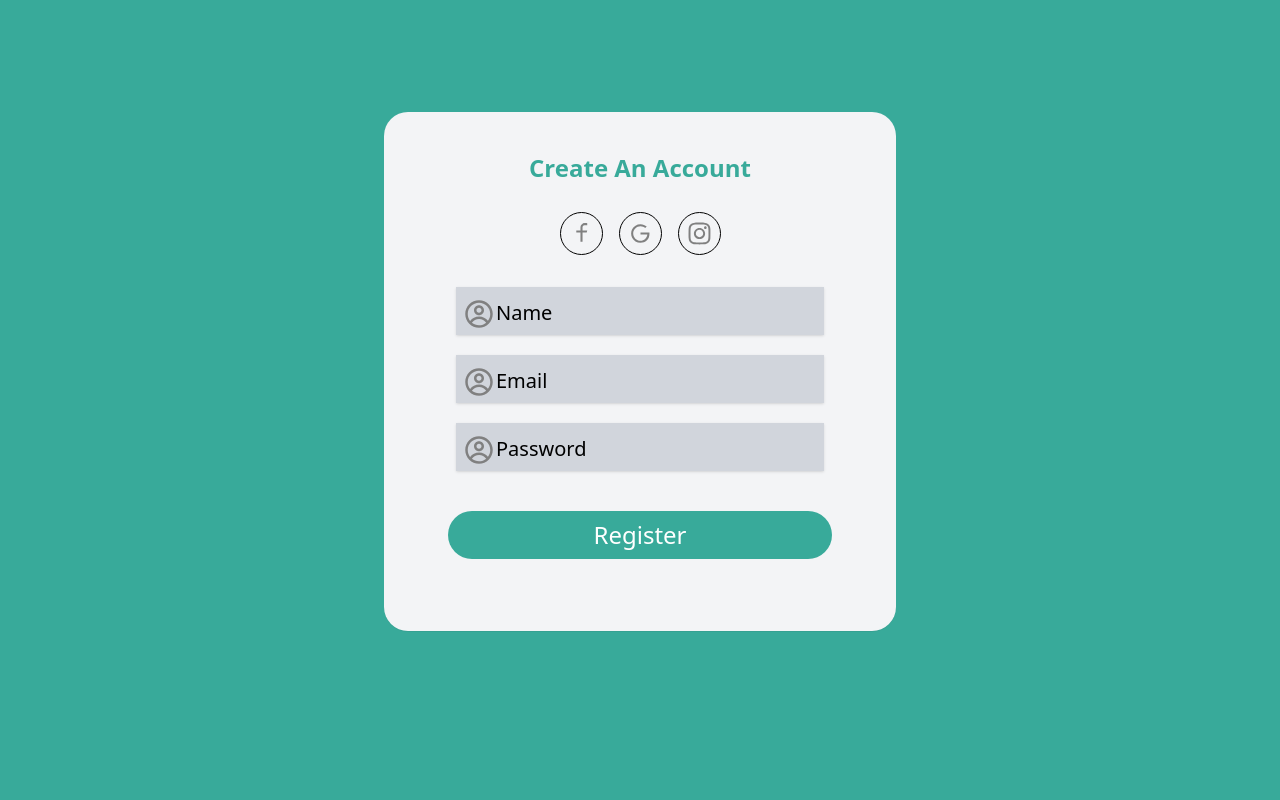
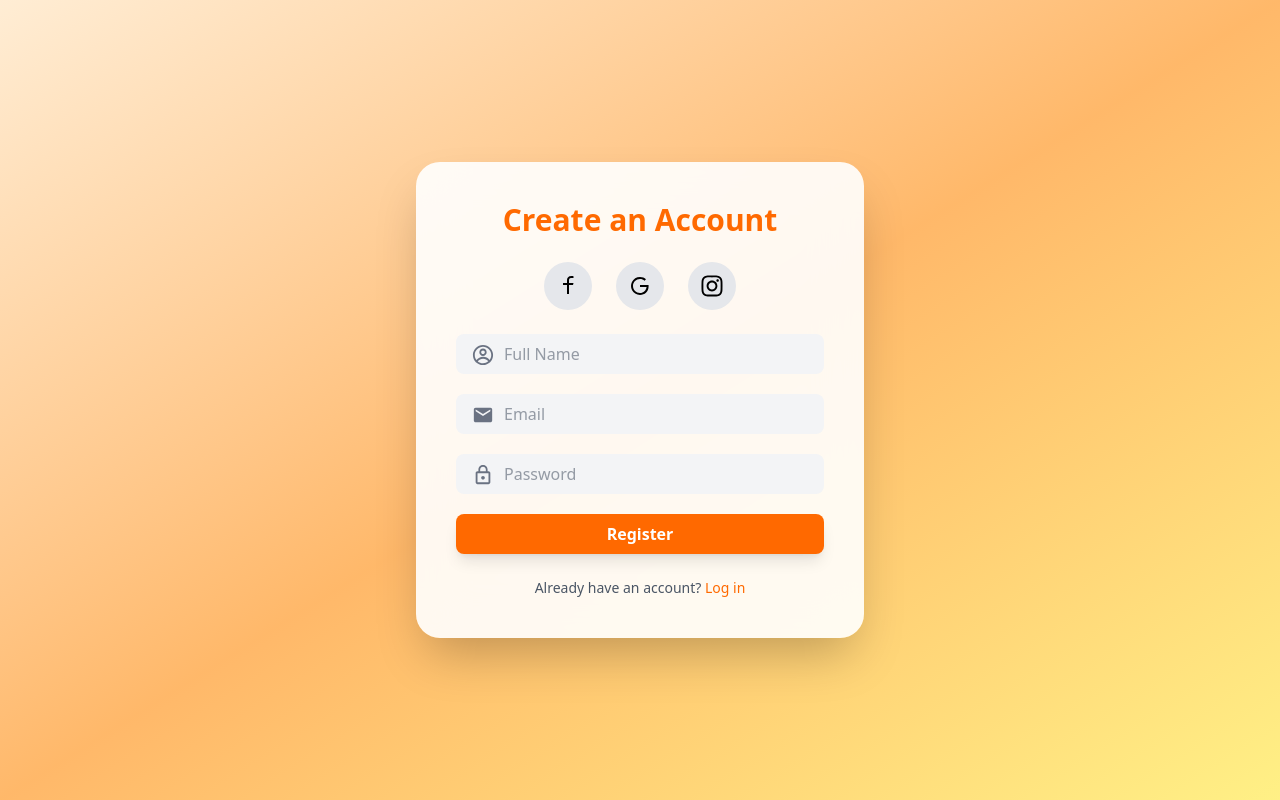
Before and after one commit to prabashwara65/The-Food-Hub, a React (Vite) app in the folder Frontend/: page /register in a window 1280 px wide. Built offline with nearby package versions, Linux system fonts and the light colour scheme.

Commit message:
login and register ui have been created

```diff
--- a/Frontend/Pages/Prabashwara/Login.jsx
+++ b/Frontend/Pages/Prabashwara/Login.jsx
@@ -1,12 +1,12 @@
-import React, {  useState } from "react";
-import { useDispatch } from 'react-redux';
-import { setUser } from '../../ReduxToolKit/userSlice';
+import React, { useState } from "react";
+import { useDispatch } from "react-redux";
+import { setUser } from "../../ReduxToolKit/userSlice";
 import { useNavigate } from "react-router";
 
 const Login = () => {
   const [email, setEmail] = useState("");
   const [password, setPassword] = useState("");
-  const [error , setError] = useState("")
+  const [error, setError] = useState("");
   const dispatch = useDispatch();
   const navigate = useNavigate();
 
@@ -31,51 +31,72 @@ const Login = () => {
     }
 
     if (response.ok) {
+      setEmail("");
+      setPassword("");
 
-      setEmail("");
-      setPassword("")
-
-      console.log(result.role)
-
-    dispatch(setUser({
+      dispatch(
+        setUser({
           name: result.name,
           email: result.email,
-    }))
+        })
+      );
 
-    if(result.role == "user"){
-      navigate("/")
+      if (result.role === "user") {
+        navigate("/");
+      } else if (result.role === "admin") {
+        navigate("/admin");
       }
-
-    else if (result.role == "admin"){
-      navigate("/admin")
-    }
-
-
-      console.log("Successfully log in ");
-      console.log(result.email);
     }
   };
+
   return (
-    <div className="flex flex-col justify-center">
-      <form onSubmit={handleSubmit}>
-        <label>Email</label>
+    <div className="min-h-screen flex items-center justify-center bg-gradient-to-br from-orange-100 via-orange-200 to-orange-300">
+      <div className="bg-white/30 backdrop-blur-xl rounded-3xl shadow-2xl p-10 w-full max-w-md animate-fade-in">
+        <h2 className="text-4xl font-extrabold text-center text-orange-800 mb-6 tracking-wide">
+          Welcome Back 👋
+        </h2>
+        {error && (
+          <div className="bg-red-100 text-red-600 text-sm px-4 py-2 rounded mb-4 text-center">
+            {error}
+          </div>
+        )}
+        <form onSubmit={handleSubmit} className="space-y-6">
+          <div>
+            <label className="block text-orange-700 font-semibold mb-1">Email</label>
             <input
-          className="border-2"
-          type="text"
+              type="email"
+              className="w-full px-4 py-2 rounded-xl border border-orange-300 focus:outline-none focus:ring-2 focus:ring-orange-500 transition-all bg-white/80"
               value={email}
               onChange={(e) => setEmail(e.target.value)}
+              placeholder="you@example.com"
+              required
             />
+          </div>
 
-        <label>Password</label>
+          <div>
+            <label className="block text-orange-700 font-semibold mb-1">Password</label>
             <input
-          className="border-2"
-          type="text"
+              type="password"
+              className="w-full px-4 py-2 rounded-xl border border-orange-300 focus:outline-none focus:ring-2 focus:ring-orange-500 transition-all bg-white/80"
               value={password}
               onChange={(e) => setPassword(e.target.value)}
+              placeholder="••••••••"
+              required
             />
+          </div>
 
-        <button type="submit">Submit</button>
+          <button
+            type="submit"
+            className="w-full bg-orange-500 hover:bg-orange-600 text-white font-bold py-2 px-4 rounded-xl transition-all duration-300 shadow-md hover:shadow-xl"
+          >
+            Log In
+          </button>
         </form>
+        <p className="text-center text-sm text-orange-600 mt-6">
+          Don't have an account?{" "}
+          <span className="underline cursor-pointer hover:text-orange-800">Sign Up</span>
+        </p>
+      </div>
     </div>
   );
 };
--- a/Frontend/Pages/Prabashwara/Register.jsx
+++ b/Frontend/Pages/Prabashwara/Register.jsx
@@ -1,64 +1,74 @@
-import React, { useState } from "react";
-import { RiFacebookLine } from "react-icons/ri";
+import React from "react";
+import { RiFacebookLine, RiGoogleLine } from "react-icons/ri";
+import { FaInstagram } from "react-icons/fa";
 import { CgProfile } from "react-icons/cg";
-import { RiGoogleLine } from "react-icons/ri";
-import { FaInstagram } from "react-icons/fa";
+import { MdEmail, MdLockOutline } from "react-icons/md";
 
 const Register = () => {
-  const [isHovered, setIsHovered] = useState(false);
+  return (
+    <div className="min-h-screen flex items-center justify-center bg-gradient-to-br from-orange-100 via-orange-300 to-yellow-200 py-16 px-4">
+      <div className="bg-white/90 backdrop-blur-xl rounded-3xl shadow-2xl p-10 w-full max-w-md">
+        <h2 className="text-3xl font-extrabold text-center text-orange-500 mb-6">
+          Create an Account
+        </h2>
 
-  const Interstyle = { color: "gray", fontSize: "30px" };
-  const Outerstyle = {
-    color: isHovered ? "black" : "gray",
-    fontSize: "25px",
-  };
-
-  return (
-    <div className="min-h-screen py-28 bg-[#38AA9A] ">
-      <div className="flex flex-col bg-gray-100 items-center mx-auto w-lg h-full text-2xl rounded-3xl p-10 shadow-2xs">
-        <span className="text-[#38AA9A] font-bold">Create An Account</span>
-
-        <div className="flex flex-row space-between gap-4 mt-7">
-          <div className="border rounded-full p-2 hover:bg-blue-500">
-            <RiFacebookLine
-              style={Outerstyle}
-              onMouseEnter={() => {
-                setIsHovered(true);
-              }}
-              onMouseLeave={() => setIsHovered(false)}
-            />
+        <div className="flex justify-center gap-6 mb-6">
+          <div className="p-3 rounded-full bg-gray-200 hover:bg-blue-500 hover:text-white transition">
+            <RiFacebookLine size={24} />
           </div>
-          <div className="border rounded-full p-2 hover:bg-red-500">
-            <RiGoogleLine style={Outerstyle} />
+          <div className="p-3 rounded-full bg-gray-200 hover:bg-red-500 hover:text-white transition">
+            <RiGoogleLine size={24} />
           </div>
-          <div className="border rounded-full p-2 ">
-            <FaInstagram style={Outerstyle} />
+          <div className="p-3 rounded-full bg-gray-200 hover:bg-pink-500 hover:text-white transition">
+            <FaInstagram size={24} />
           </div>
         </div>
-        <div className="flex flex-col mt-6 gap-1 w-sm">
+
+        <form className="space-y-5">
+          <div className="relative">
             <input
               type="text"
-            placeholder="Name"
-            className="border-0 p-2 m-2 bg-gray-300 relative placeholder:pl-8 placeholder:text-[20px] placeholder:pb-2 placeholder:text-black shadow-sm "
+              placeholder="Full Name"
+              className="w-full pl-12 pr-4 py-2 rounded-lg bg-gray-100 text-gray-700 focus:outline-none focus:ring-2 focus:ring-orange-400"
+              required
             />
-          <CgProfile className="absolute mt-5 ml-4 " style={Interstyle} />
-          <input
-            type="text"
-            placeholder="Email"
-            className="border-0 p-2 m-2 bg-gray-300 relative placeholder:pl-8 placeholder:text-[20px] placeholder:pb-2 placeholder:text-black shadow-sm"
-          />
-          <CgProfile className="absolute mt-22 ml-4 " style={Interstyle} />
-          <input
-            type="text"
-            placeholder="Password"
-            className="border-0 p-2 m-2 bg-gray-300 relative placeholder:pl-8 placeholder:text-[20px] placeholder:pb-2 placeholder:text-black shadow-sm"
-          />
-          <CgProfile className="absolute mt-39 ml-4 " style={Interstyle} />
+            <CgProfile className="absolute left-4 top-2.5 text-gray-500" size={22} />
           </div>
 
-        <button className="border-0 bg-[#38AA9A] m-8 w-sm p-2 rounded-3xl text-white">
+          <div className="relative">
+            <input
+              type="email"
+              placeholder="Email"
+              className="w-full pl-12 pr-4 py-2 rounded-lg bg-gray-100 text-gray-700 focus:outline-none focus:ring-2 focus:ring-orange-400"
+              required
+            />
+            <MdEmail className="absolute left-4 top-2.5 text-gray-500" size={22} />
+          </div>
+
+          <div className="relative">
+            <input
+              type="password"
+              placeholder="Password"
+              className="w-full pl-12 pr-4 py-2 rounded-lg bg-gray-100 text-gray-700 focus:outline-none focus:ring-2 focus:ring-orange-400"
+              required
+            />
+            <MdLockOutline className="absolute left-4 top-2.5 text-gray-500" size={22} />
+          </div>
+
+          <button
+            type="submit"
+            className="w-full bg-orange-500 hover:bg-orange-600 text-white font-bold py-2 rounded-lg shadow-lg transition"
+          >
             Register
           </button>
+        </form>
+
+        <p className="text-center text-sm text-gray-600 mt-6">
+          Already have an account?{" "}
+          <span className="text-orange-500 font-medium hover:underline cursor-pointer">
+            Log in
+          </span>
+        </p>
       </div>
     </div>
   );
```
Lines whose indentation alone changed are shown as unchanged.
